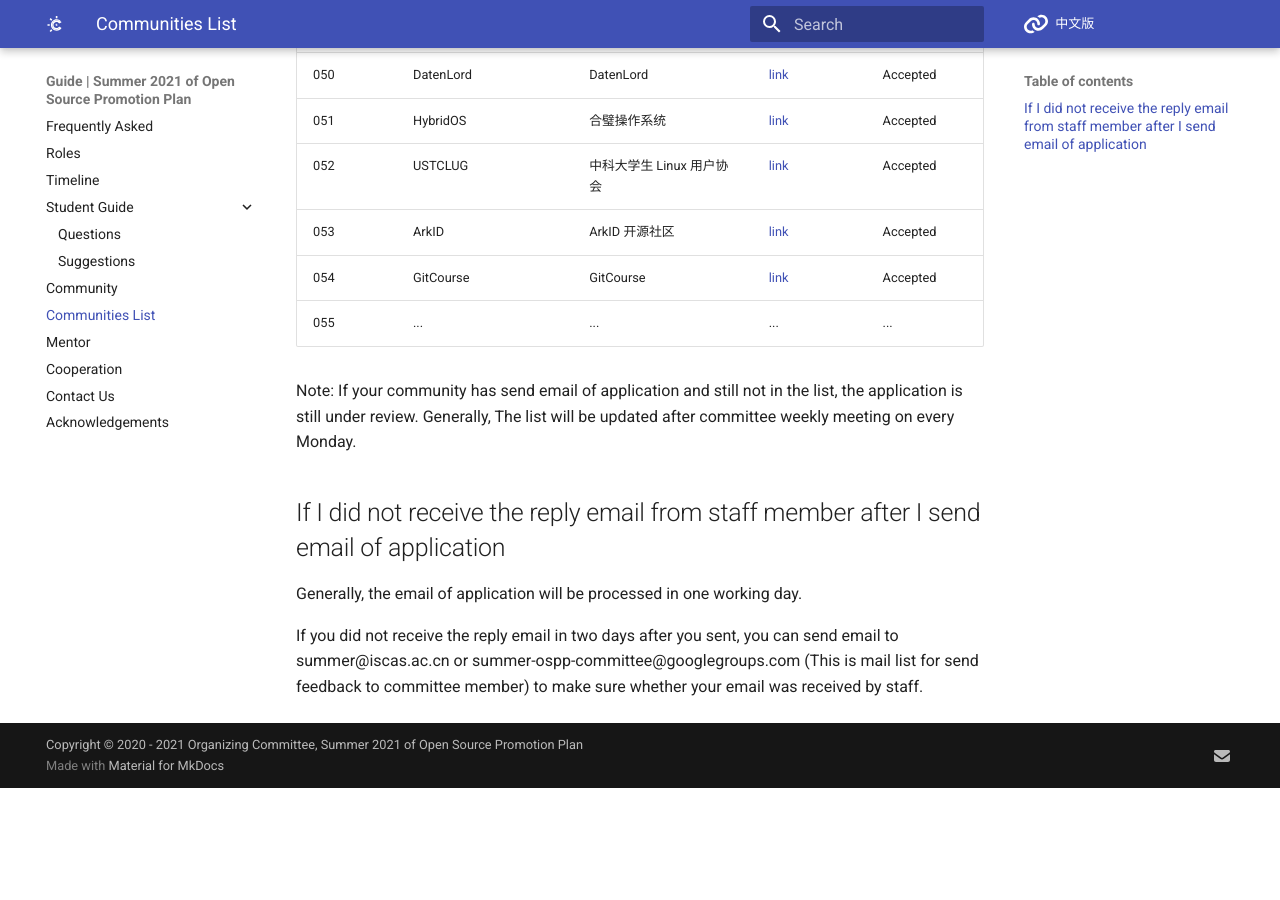
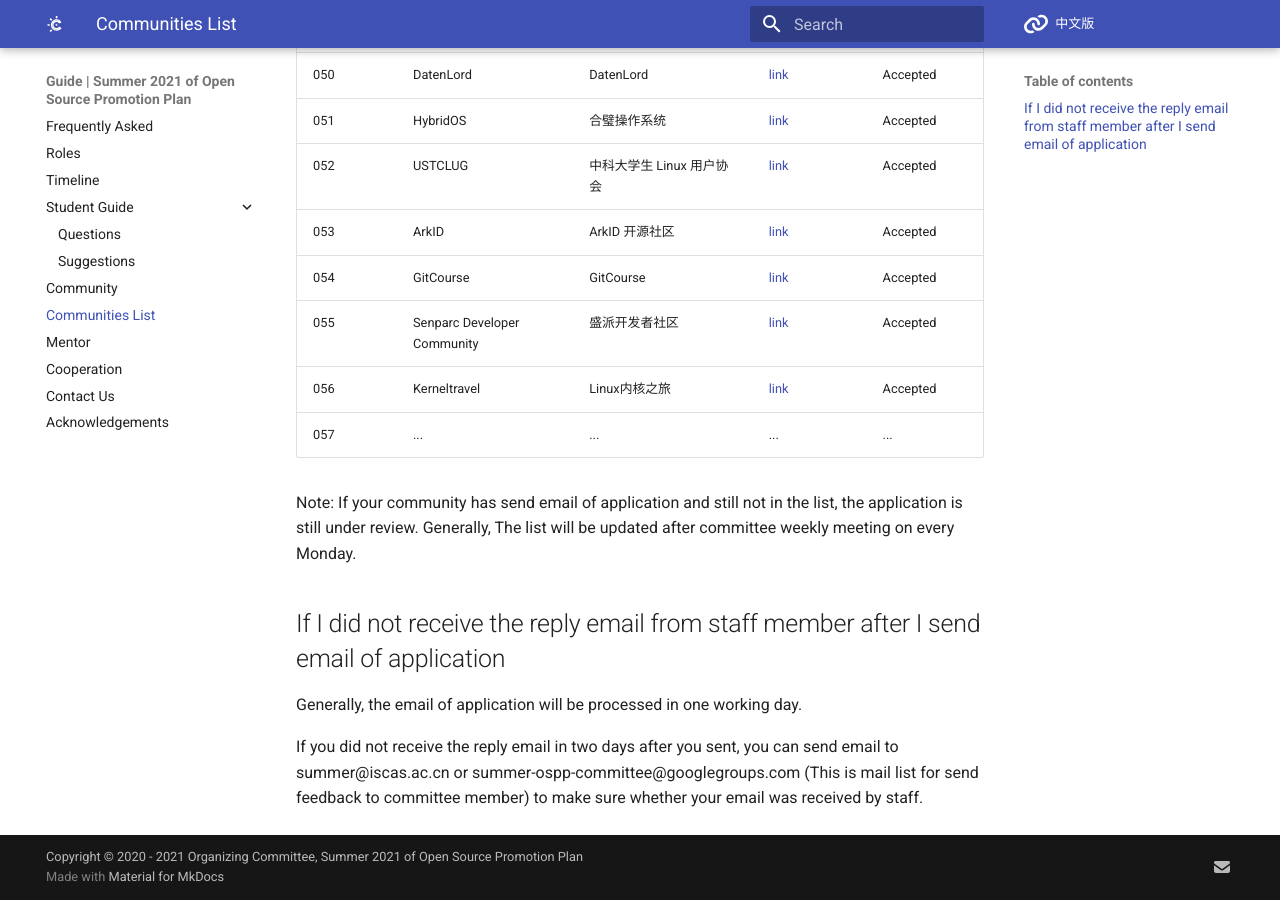
Before and after one commit to summer-ospp/help-en, an MkDocs documentation site: the page built from docs/communities-list.md, in a window 1280 px wide and 900 px high, scrolled down 2750 px. Built offline with MkDocs 1.6.1 and Material for MkDocs 9.7.7, drawn with Linux system fonts in a browser that asks for light colours; comment, search, counter and statistics services are not loaded; before the commit the page ends 3538 px from its top, so only the background shows below that.

Commit message:
Update communities-list.md

```diff
--- a/docs/communities-list.md
+++ b/docs/communities-list.md
@@ -60,7 +60,9 @@ Before the deadline (May 20th, 2021) of application for community, this list wil
 | 052  | USTCLUG              | 中科大学生 Linux 用户协会            | [link]( https://lug.ustc.edu.cn/)                         | Accepted    |
 | 053  | ArkID               | ArkID 开源社区                | [link]( https://www.longguikeji.com/product/arkid   )            | Accepted    |
 | 054  | GitCourse               | GitCourse                | [link]( http://gitcourse-io.kfcoding.com/   )                     | Accepted    |
-| 055  | ...               | ...                | ...         | ...    |
+| 055  | Senparc Developer Community          |     盛派开发者社区             | [link]( https://dev.senparc.com/)            | Accepted    |
+| 056  | Kerneltravel         |     Linux内核之旅                        | [link]( http://kerneltravel.net/ )                  | Accepted    |
+| 057  | ...               | ...                | ...         | ...                   |
 
 
 
```
